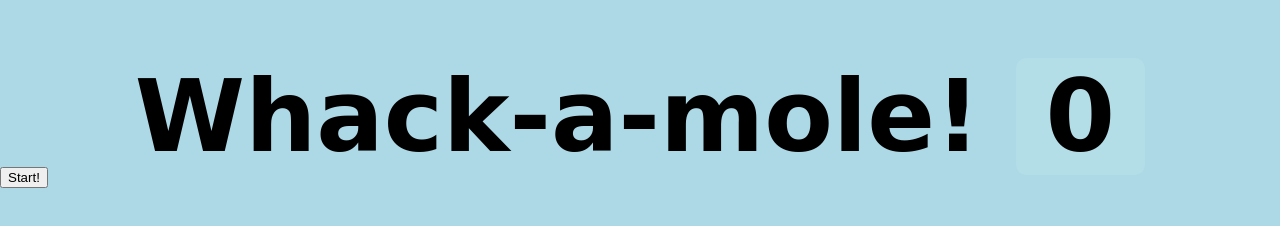
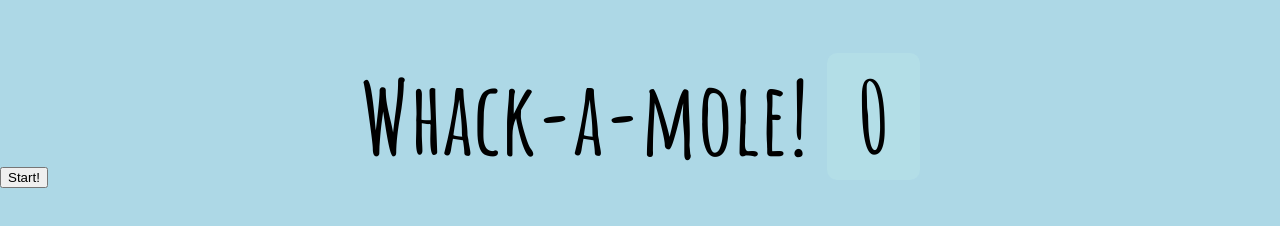
Before and after one commit to EmizhAlan/Krotovukha, a plain HTML site: page index.html in a window 1280 px wide. Drawn offline with Linux system fonts and the light colour scheme.

Commit message:
Update index.html

```diff
--- a/index.html
+++ b/index.html
@@ -6,6 +6,7 @@
     <title>Whack a mole</title>
     <link rel="stylesheet" href="style.css">
     <link rel="icon" href="images/icon.jpg">
+    <link href='https://fonts.googleapis.com/css?family=Amatic+SC:400,700' rel='stylesheet' type='text/css'>
     <script src="script.js" defer></script>
 </head>
 <body>
```
